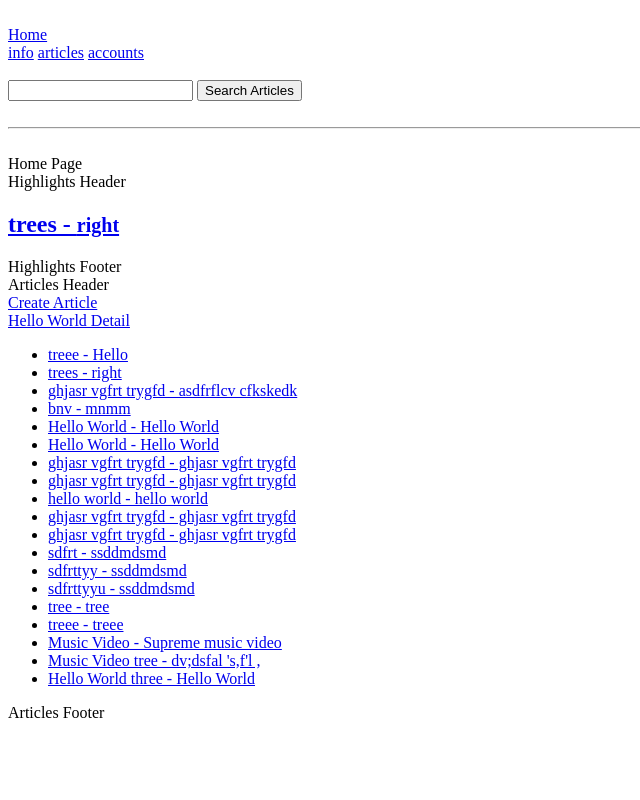
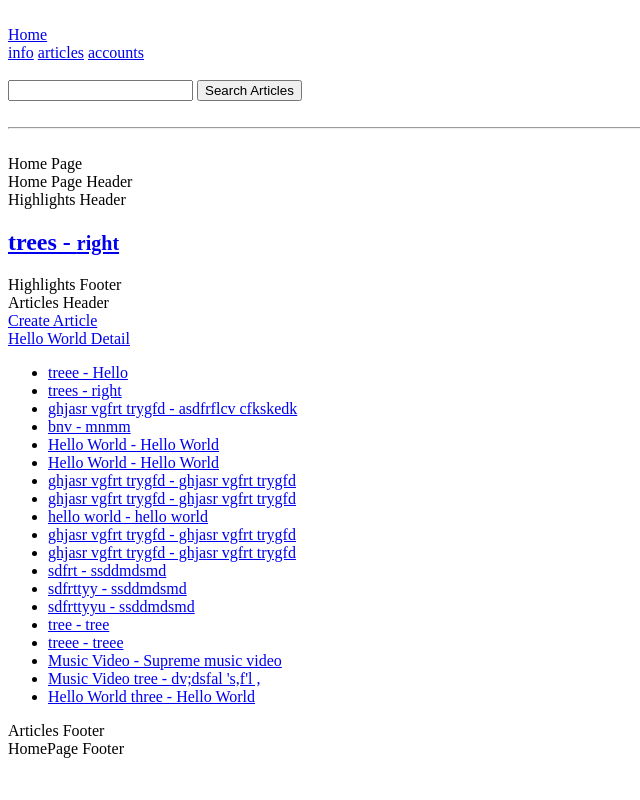
Before and after one commit to KwameDomfe/test-project, a Django app: page / in a window 1280 px wide. Shown: the whole page, without its empty margins (0-640 px from the left). Run offline with Django 4.2, Linux system fonts and the light colour scheme; data comes from the database, SQL or seed files in the repository.

Commit message:
Updated the index page

```diff
--- a/templates/index.html
+++ b/templates/index.html
@@ -3,6 +3,9 @@
     <div>
         Home Page
 
+        <header>
+            Home Page Header
+        </header>
         <div>
             <header>
                 Highlights Header
@@ -58,5 +61,8 @@
                 Articles Footer
             </footer>
         </div>
+        <footer>
+            HomePage Footer
+        </footer>
     </div>
 {% endblock content %}
```
